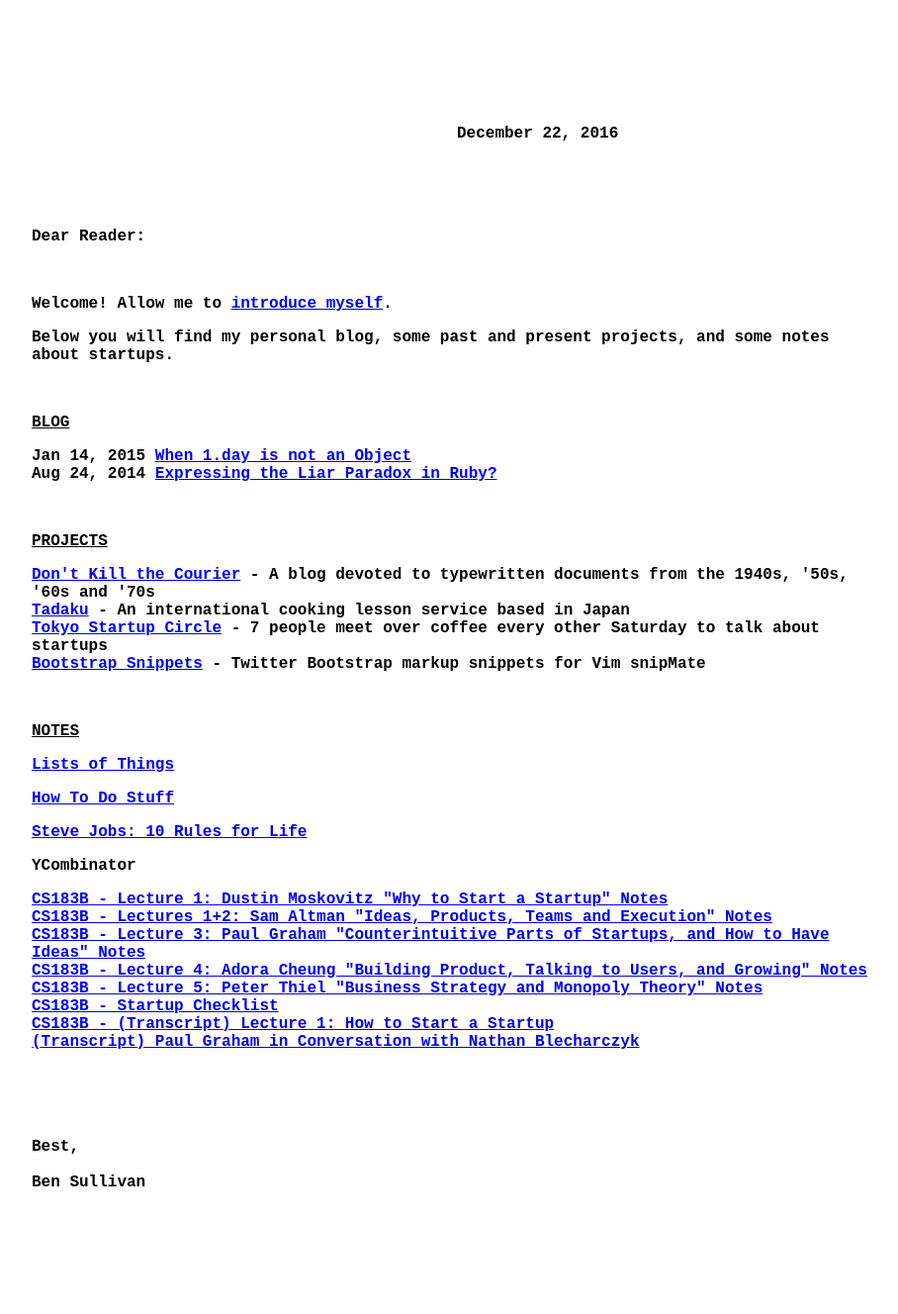
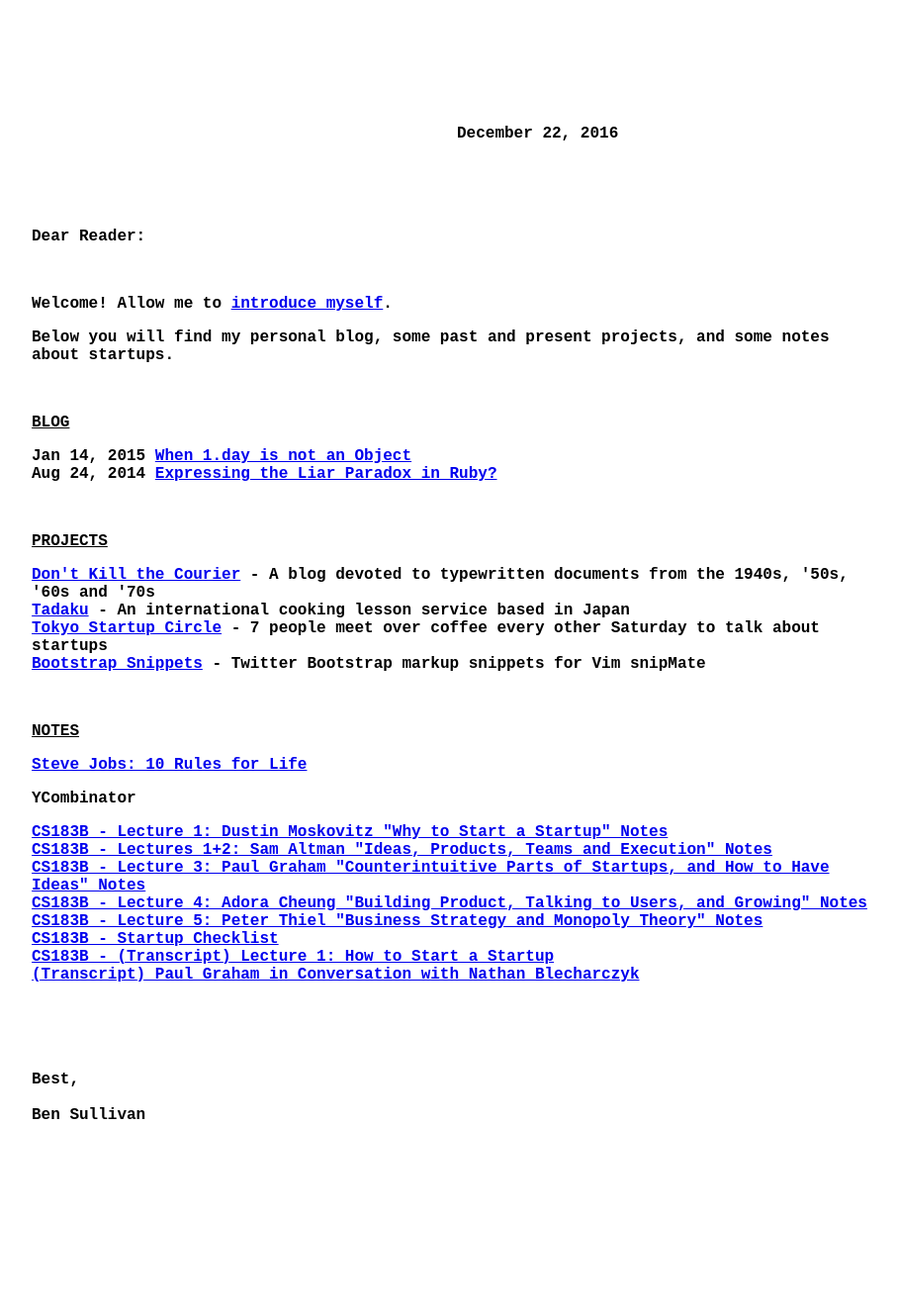
Before and after one commit to bnjs/bnjs.github.io, a Jekyll site: the page built from index.md, in a window 1280 px wide. Shown: the whole page at 99% size, without its empty margins (178-1086 px from the left). Built offline with Jekyll 4.4.1, drawn with Linux system fonts in a browser that asks for light colours; nearby versions of some CDN libraries; after the commit the page ends 1260 px from its top, so only the background shows below that.

Commit message:
Remove links to lists

```diff
--- a/index.md
+++ b/index.md
@@ -62,10 +62,6 @@ Below you will find my personal blog, some past and present projects, and some n
 
 ## Notes
 
-<a href="/notes/lists-of-things/">Lists of Things</a>
-
-<a href="/notes/how-to-do-stuff/">How To Do Stuff</a>
-
 <a href="/notes/steve-jobs-10-rules-for-life/">Steve Jobs: 10 Rules for Life</a>
 
 YCombinator
```
